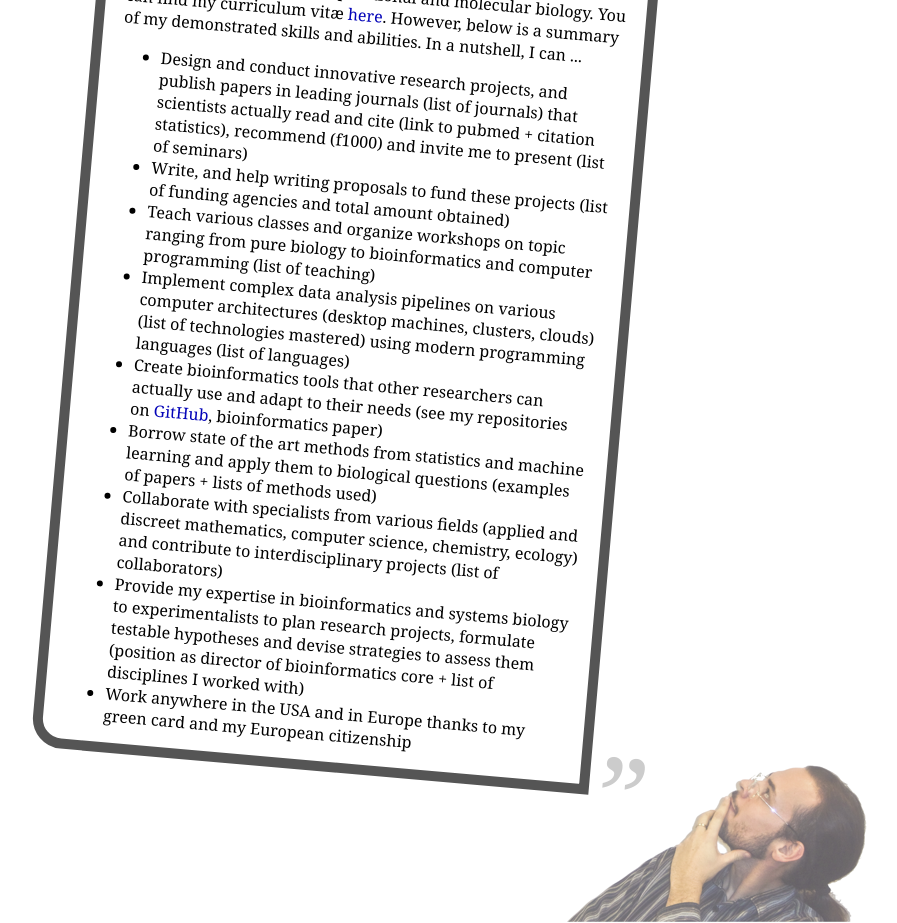
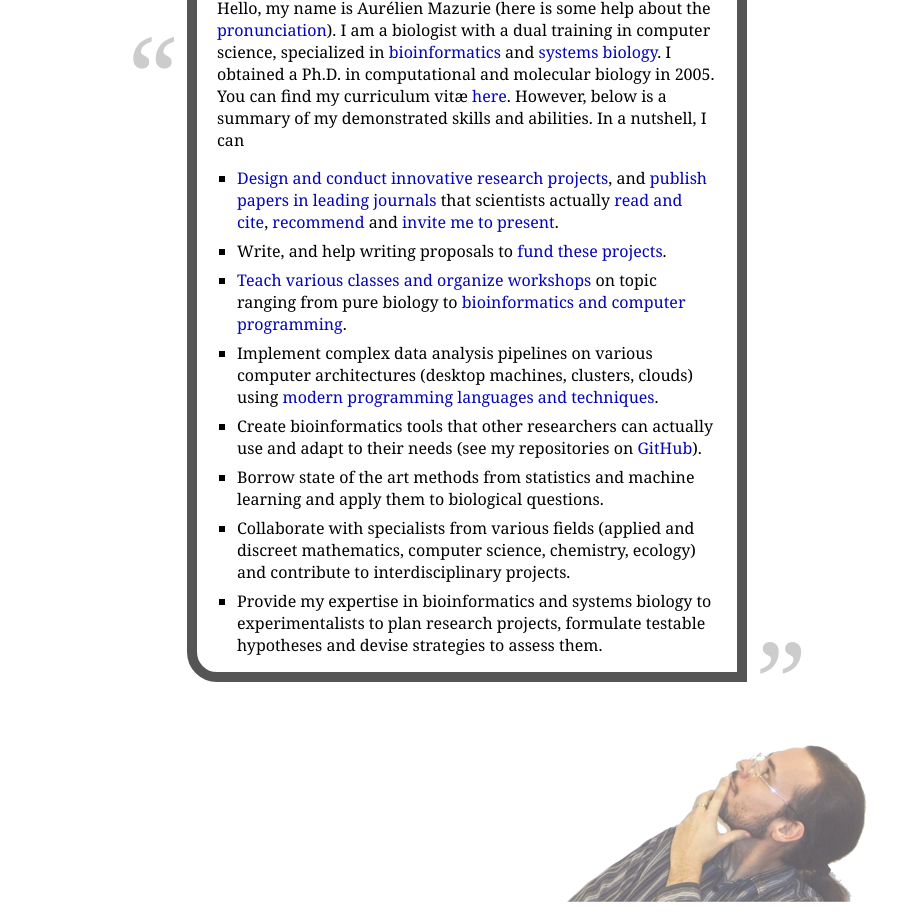
Before and after one commit to ajmazurie/ajmazurie.github.com, a plain HTML site: page index.html in a window 1280 px wide. Shown: the part 253-1176 px from the top of the page, without its empty margins (173-1070 px from the left). After the commit the page ends 1155 px from the top, so only its background shows below. Drawn offline with Linux system fonts and the light colour scheme.

Commit message:
Update on the layout and main page content

```diff
--- a/index,desktop.css
+++ b/index,desktop.css
@@ -4,29 +4,33 @@ BODY {
 }
 DIV#content {
 	width: 800px;
-	background: url('pictures/looking,small.png') no-repeat right bottom;
-	margin-left: auto;
-	margin-right: auto;
-	border: 1px solid white;
+	margin: 10px auto 0 auto;
+}
+UL {
+	list-style-type: square;
+	padding-left: 20px;
+}
+UL > LI + LI {
+	margin-top: 7px;
 }
 DIV#cells {
 	width: 100%;
 	clear: both;
 }
 DIV#cells > DIV.row {
-	text-align: right;
+	text-align: center;
 	clear: both;
 }
 DIV#bubble {
 	width: 500px;
 	border: 10px solid #555;
 	padding: 20px;
-	margin-bottom: 150px;
+	margin: 50px auto 20px auto;
 	border-radius: 30px 30px 0 30px;
 	-moz-border-radius: 30px 30px 0 30px;
 	-webkit-border-radius: 30px 30px 0 30px;
-	-moz-transform: rotate(5deg);
-	-webkit-transform: rotate(5deg);
+	/** -moz-transform: rotate(5deg);
+	-webkit-transform: rotate(5deg); **/
 	clear: both;
 }
 DIV#bubble:before, DIV#bubble:after {
@@ -47,13 +51,8 @@ DIV#bubble:after {
 	margin-left: 540px;
 }
 DIV#signature {
-	position: absolute;
-	bottom: 20px;
-	left: 20%;
-	text-align: center;
-	font-family: Helvetica, Arial, Verdana, sans-serif;
-	font-size: 24px;
-	color: #ccc;
+	height: 200px;
+	background: url('pictures/looking,small.png') no-repeat right bottom;
 }
 DIV.row > DIV {
 	display: inline;
@@ -68,7 +67,7 @@ A {
 	color: #0404b8;
 }
 DIV.row > DIV > A > IMG {
-	max-width: 100px;
+	max-width: 120px;
 	max-height: 60px;
 	vertical-align: middle;
 	border: none;
--- a/index.html
+++ b/index.html
@@ -28,7 +28,7 @@
 			<div id='cells'>
 				<div class='row'>
 					<div>
-						<a href='mazurie,curriculum_vitae.html'><img src='logo/cv.png' title='View my Curriculum vitae' /></a>
+						<a href='cv/mazurie,curriculum_vitae.html'><img src='logo/cv.png' title='View my Curriculum vitae' /></a>
 					</div>
 					<div>
 						<a href='http://www.linkedin.com/in/ajmazurie/'><img src='logo/linkedin.jpg' title='Visit my LinkedIn professional profile' /></a>
@@ -63,17 +63,17 @@
 				-->
 			</div>
 			<div id='bubble'>
-				Hello, my name is Aur&eacute;lien Mazurie (some help to pronounce my first name). I am a biologist with dual training in computer science, with a Ph.D. in computational and molecular biology. You can find my curriculum vit&aelig; <a href='mazurie,curriculum_vitae.html' target='_blank'>here</a>. However, below is a summary of my demonstrated skills and abilities. In a nutshell, I can ...
+				Hello, my name is Aur&eacute;lien Mazurie (here is some help about the <a href='pronunciation.mp3' target='_blank'>pronunciation</a>). I am a biologist with a dual training in computer science, specialized in <a href='http://en.wikipedia.org/wiki/Bioinformatics' target='_blank'>bioinformatics</a> and <a href='http://en.wikipedia.org/wiki/Systems_biology' target='_blank'>systems biology</a>. I obtained a Ph.D. in computational and molecular biology in 2005. You can find my curriculum vit&aelig; <a href='cv/mazurie,curriculum_vitae.html' target='_blank'>here</a>. However, below is a summary of my demonstrated skills and abilities. In a nutshell, I can
 				<ul>
-					<li>Design and conduct innovative research projects, and publish papers in leading journals (list of journals) that scientists actually read and cite (link to pubmed + citation statistics), recommend (f1000) and invite me to present (list of seminars)</li>
-					<li>Write, and help writing proposals to fund these projects (list of funding agencies and total amount obtained)</li>
-					<li>Teach various classes and organize workshops on topic ranging from pure biology to bioinformatics and computer programming (list of teaching)</li>
-					<li>Implement complex data analysis pipelines on various computer architectures (desktop machines, clusters, clouds) (list of technologies mastered) using modern programming languages (list of languages)</li>
-					<li>Create bioinformatics tools that other researchers can actually use and adapt to their needs (see my repositories on <a href='http://github.com/ajmazurie/' target='_blank'>GitHub</a>, bioinformatics paper)</li>
-					<li>Borrow state of the art methods from statistics and machine learning and apply them to biological questions (examples of papers + lists of methods used)</li>
-					<li>Collaborate with specialists from various fields (applied and discreet mathematics, computer science, chemistry, ecology) and contribute to interdisciplinary projects (list of collaborators)</li>
-					<li>Provide my expertise in bioinformatics and systems biology to experimentalists to plan research projects, formulate testable hypotheses and devise strategies to assess them (position as director of bioinformatics core + list of disciplines I worked with)</li>
-					<li>Work anywhere in the USA and in Europe thanks to my green card and my European citizenship</li>
+					<li><a href='cv/mazurie,curriculum_vitae.html#experience'>Design and conduct innovative research projects</a>, and <a href='cv/mazurie,curriculum_vitae.html#publications'>publish papers in leading journals</a><!--list of journals--> that scientists actually <a href='cv/mazurie,access_statistics,june2011.pdf'>read and cite</a><!--link to pubmed + citation statistics-->, <a href='http://www.f1000biology.com/article/id/1025631'>recommend</a> and <a href='cv/mazurie,curriculum_vitae.html#talks'>invite me to present</a>.</li>
+					<li>Write, and help writing proposals to <a href='cv/mazurie,curriculum_vitae.html#funding'>fund these projects</a>.</li>
+					<li><a href='cv/mazurie,curriculum_vitae.html#teaching'>Teach various classes and organize workshops</a> on topic ranging from pure biology to <a href='cv/mazurie,itp2011_workshop_syllabus.pdf'>bioinformatics and computer programming</a>.</li>
+					<li>Implement complex data analysis pipelines on various computer architectures (desktop machines, clusters, clouds)<!--list of technologies mastered--> using <a href='cv/mazurie,curriculum_vitae.html#skills'>modern programming languages and techniques</a>.</li>
+					<li>Create bioinformatics tools that other researchers can actually use and adapt to their needs (see my repositories on <a href='http://github.com/ajmazurie/' target='_blank'>GitHub</a><!--, bioinformatics paper-->).</li>
+					<li>Borrow state of the art methods from statistics and machine learning and apply them to biological questions<!--examples of papers + lists of methods used-->.</li>
+					<li>Collaborate with specialists from various fields (applied and discreet mathematics, computer science, chemistry, ecology) and contribute to interdisciplinary projects<!--list of collaborators-->.</li>
+					<li>Provide my expertise in bioinformatics and systems biology to experimentalists to plan research projects, formulate testable hypotheses and devise strategies to assess them<!--position as director of bioinformatics core + list of disciplines I worked with-->.</li>
+					<!--<li>Work anywhere in the USA and in Europe thanks to my green card and my European citizenship</li>-->
 				</ul>
 			</div>
 			<div id='signature'></div>
```
Also changed, not shown: cv/mazurie,curriculum_vitae.html (renamed from mazurie,curriculum_vitae.html, +15 -5 lines), cv/mazurie,curriculum_vitae.css (renamed from mazurie,curriculum_vitae.css), 6 other files.
